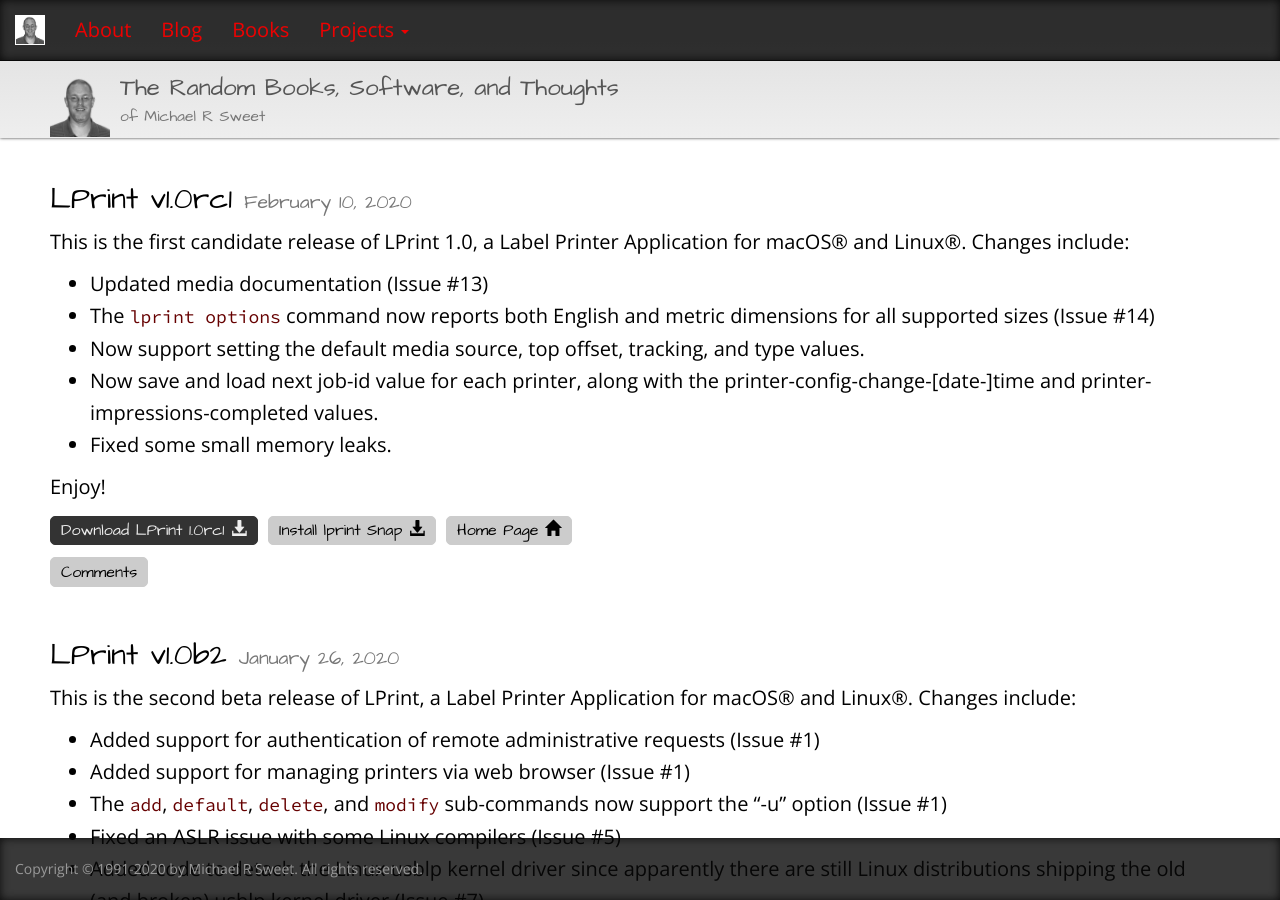
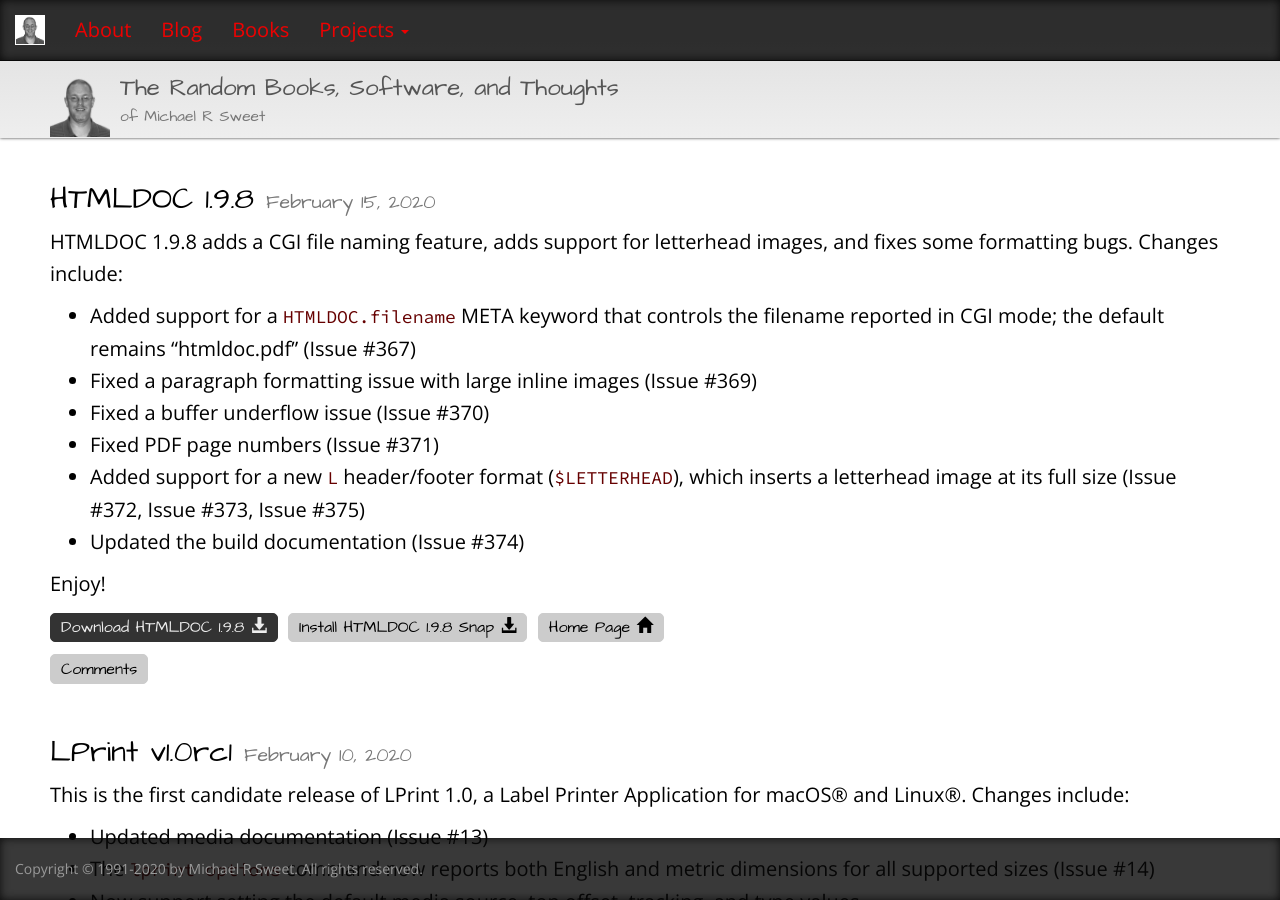
Before and after one commit to michaelrsweet/michaelrsweet.github.com, a Jekyll site: the page built from index.html, in a window 1280 px wide and 900 px high. Built offline with Jekyll 4.4.1, drawn with Linux system fonts in a browser that asks for light colours; some of the changed text lies outside the part shown.

Commit message:
HTMLDOC 1.9.8 release.

```diff
--- /dev/null
+++ b/_posts/2020-02-15-htmldoc-1.9.8.md
@@ -0,0 +1,28 @@
+---
+title: HTMLDOC 1.9.8
+category: htmldoc
+layout: post
+permalink: /blog/:year-:month-:day-:title.html
+excerpt_separator: <!--more-->
+comments: true
+commentform: true
+---
+
+HTMLDOC 1.9.8 adds a CGI file naming feature, adds support for letterhead
+images, and fixes some formatting bugs. Changes include:
+
+- Added support for a `HTMLDOC.filename` META keyword that controls the filename
+  reported in CGI mode; the default remains "htmldoc.pdf" (Issue #367)
+- Fixed a paragraph formatting issue with large inline images (Issue #369)
+- Fixed a buffer underflow issue (Issue #370)
+- Fixed PDF page numbers (Issue #371)
+- Added support for a new `L` header/footer format (`$LETTERHEAD`), which
+  inserts a letterhead image at its full size (Issue #372, Issue #373,
+  Issue #375)
+- Updated the build documentation (Issue #374)
+
+Enjoy!
+
+<a class="btn btn-primary" href="https://github.com/michaelrsweet/htmldoc/releases/tag/v1.9.8">Download HTMLDOC 1.9.8 <span class="glyphicon glyphicon-download-alt" aria-hidden="true"></span></a>
+<a class="btn btn-default" href="https://snapcraft.io/htmldoc">Install HTMLDOC 1.9.8 Snap <span class="glyphicon glyphicon-download-alt" aria-hidden="true"></span></a>
+<a class="btn btn-default" href="/htmldoc/index.html">Home Page <span class="glyphicon glyphicon-home" aria-hidden="true"></span></a>
--- a/htmldoc/htmldoc.html
+++ b/htmldoc/htmldoc.html
@@ -1,5 +1,5 @@
 ---
-title: HTMLDOC 1.9.7 Users Manual
+title: HTMLDOC 1.9.8 Users Manual
 subtitle: HTML Conversion Software
 author: Michael R Sweet
 copyright: Copyright © 1997-2019 by Michael R Sweet
@@ -92,56 +92,57 @@
 <li><a HREF="#3_2_36">--jpeg[=quality]</a></li>
 <li><a HREF="#3_2_37">--landscape</a></li>
 <li><a HREF="#3_2_38">--left margin</a></li>
-<li><a HREF="#3_2_39">--linkcolor color</a></li>
-<li><a HREF="#3_2_40">--links</a></li>
-<li><a HREF="#3_2_41">--linkstyle style</a></li>
-<li><a HREF="#3_2_42">--logoimage filename</a></li>
-<li><a HREF="#3_2_43">--no-compression</a></li>
-<li><a HREF="#3_2_44">--no-duplex</a></li>
-<li><a HREF="#3_2_45">--no-embedfonts</a></li>
-<li><a HREF="#3_2_46">--no-encryption</a></li>
-<li><a HREF="#3_2_47">--no-jpeg</a></li>
-<li><a HREF="#3_2_48">--no-links</a></li>
-<li><a HREF="#3_2_49">--no-localfiles</a></li>
-<li><a HREF="#3_2_50">--no-numbered</a></li>
-<li><a HREF="#3_2_51">--no-pscommands</a></li>
-<li><a HREF="#3_2_52">--no-strict</a></li>
-<li><a HREF="#3_2_53">--no-title</a></li>
-<li><a HREF="#3_2_54">--no-toc</a></li>
-<li><a HREF="#3_2_55">--no-xrxcomments</a></li>
-<li><a HREF="#3_2_56">--numbered</a></li>
-<li><a HREF="#3_2_57">--nup pages</a></li>
-<li><a HREF="#3_2_58">--outdir directory</a></li>
-<li><a HREF="#3_2_59">--outfile filename</a></li>
-<li><a HREF="#3_2_60">--owner-password password</a></li>
-<li><a HREF="#3_2_61">--pageduration seconds</a></li>
-<li><a HREF="#3_2_62">--pageeffect effect</a></li>
-<li><a HREF="#3_2_63">--pagelayout layout</a></li>
-<li><a HREF="#3_2_64">--pagemode mode</a></li>
-<li><a HREF="#3_2_65">--path dir1;dir2;dir3;...;dirN</a></li>
-<li><a HREF="#3_2_66">--permissions permission[,permission,...]</a></li>
-<li><a HREF="#3_2_67">--portrait</a></li>
-<li><a HREF="#3_2_68">--pscommands</a></li>
-<li><a HREF="#3_2_69">--quiet</a></li>
-<li><a HREF="#3_2_70">--referer url</a></li>
-<li><a HREF="#3_2_71">--right margin</a></li>
-<li><a HREF="#3_2_72">--size size</a></li>
-<li><a HREF="#3_2_73">--strict</a></li>
-<li><a HREF="#3_2_74">--textcolor color</a></li>
-<li><a HREF="#3_2_75">--textfont typeface</a></li>
-<li><a HREF="#3_2_76">--title</a></li>
-<li><a HREF="#3_2_77">--titlefile filename</a></li>
-<li><a HREF="#3_2_78">--titleimage filename</a></li>
-<li><a HREF="#3_2_79">--tocfooter lcr</a></li>
-<li><a HREF="#3_2_80">--tocheader lcr</a></li>
-<li><a HREF="#3_2_81">--toclevels levels</a></li>
-<li><a HREF="#3_2_82">--toctitle string</a></li>
-<li><a HREF="#3_2_83">--top margin</a></li>
-<li><a HREF="#3_2_84">--user-password password</a></li>
-<li><a HREF="#3_2_85">--verbose</a></li>
-<li><a HREF="#3_2_86">--version</a></li>
-<li><a HREF="#3_2_87">--webpage</a></li>
-<li><a HREF="#3_2_88">--xrxcomments</a></li>
+<li><a HREF="#3_2_39">--letterhead filename</a></li>
+<li><a HREF="#3_2_40">--linkcolor color</a></li>
+<li><a HREF="#3_2_41">--links</a></li>
+<li><a HREF="#3_2_42">--linkstyle style</a></li>
+<li><a HREF="#3_2_43">--logoimage filename</a></li>
+<li><a HREF="#3_2_44">--no-compression</a></li>
+<li><a HREF="#3_2_45">--no-duplex</a></li>
+<li><a HREF="#3_2_46">--no-embedfonts</a></li>
+<li><a HREF="#3_2_47">--no-encryption</a></li>
+<li><a HREF="#3_2_48">--no-jpeg</a></li>
+<li><a HREF="#3_2_49">--no-links</a></li>
+<li><a HREF="#3_2_50">--no-localfiles</a></li>
+<li><a HREF="#3_2_51">--no-numbered</a></li>
+<li><a HREF="#3_2_52">--no-pscommands</a></li>
+<li><a HREF="#3_2_53">--no-strict</a></li>
+<li><a HREF="#3_2_54">--no-title</a></li>
+<li><a HREF="#3_2_55">--no-toc</a></li>
+<li><a HREF="#3_2_56">--no-xrxcomments</a></li>
+<li><a HREF="#3_2_57">--numbered</a></li>
+<li><a HREF="#3_2_58">--nup pages</a></li>
+<li><a HREF="#3_2_59">--outdir directory</a></li>
+<li><a HREF="#3_2_60">--outfile filename</a></li>
+<li><a HREF="#3_2_61">--owner-password password</a></li>
+<li><a HREF="#3_2_62">--pageduration seconds</a></li>
+<li><a HREF="#3_2_63">--pageeffect effect</a></li>
+<li><a HREF="#3_2_64">--pagelayout layout</a></li>
+<li><a HREF="#3_2_65">--pagemode mode</a></li>
+<li><a HREF="#3_2_66">--path dir1;dir2;dir3;...;dirN</a></li>
+<li><a HREF="#3_2_67">--permissions permission[,permission,...]</a></li>
+<li><a HREF="#3_2_68">--portrait</a></li>
+<li><a HREF="#3_2_69">--pscommands</a></li>
+<li><a HREF="#3_2_70">--quiet</a></li>
+<li><a HREF="#3_2_71">--referer url</a></li>
+<li><a HREF="#3_2_72">--right margin</a></li>
+<li><a HREF="#3_2_73">--size size</a></li>
+<li><a HREF="#3_2_74">--strict</a></li>
+<li><a HREF="#3_2_75">--textcolor color</a></li>
+<li><a HREF="#3_2_76">--textfont typeface</a></li>
+<li><a HREF="#3_2_77">--title</a></li>
+<li><a HREF="#3_2_78">--titlefile filename</a></li>
+<li><a HREF="#3_2_79">--titleimage filename</a></li>
+<li><a HREF="#3_2_80">--tocfooter lcr</a></li>
+<li><a HREF="#3_2_81">--tocheader lcr</a></li>
+<li><a HREF="#3_2_82">--toclevels levels</a></li>
+<li><a HREF="#3_2_83">--toctitle string</a></li>
+<li><a HREF="#3_2_84">--top margin</a></li>
+<li><a HREF="#3_2_85">--user-password password</a></li>
+<li><a HREF="#3_2_86">--verbose</a></li>
+<li><a HREF="#3_2_87">--version</a></li>
+<li><a HREF="#3_2_88">--webpage</a></li>
+<li><a HREF="#3_2_89">--xrxcomments</a></li>
 </ul>
 </li>
 <li><a HREF="#3_3">Environment Variables</a>
@@ -258,7 +259,7 @@
  freely used and exported under current US laws, other countries may
  restrict your use and possession of this code and software.</p>
 <h2><a NAME="1_4">Legal Stuff</a></h2>
-<p>HTMLDOC is copyright &copy; 1997-2019 by Michael R Sweet. See <a href="#LICENSE">
+<p>HTMLDOC is copyright &copy; 1997-2020 by Michael R Sweet. See <a href="#LICENSE">
 Appendix A - License Agreement</a> for the terms of use. This software
  is based in part on the work of the Independent JPEG Group and FLTK
  project.</p>
@@ -1076,6 +1077,9 @@
  numerals (I, II, III, ...)</td></tr>
 <tr><td ALIGN="CENTER">l</td><td>A lowercase &quot;l&quot; indicates that the
  field should contain the logo image.</td></tr>
+<tr><td ALIGN="CENTER">l</td><td>An uppercase &quot;L&quot; indicates that the
+ field should contain the logo image as a letterhead (shown at full
+ size).</td></tr>
 <tr><td ALIGN="CENTER">t</td><td>A lowercase &quot;t&quot; indicates that the
  field should contain the document title.</td></tr>
 <tr><td ALIGN="CENTER">T</td><td>An uppercase &quot;T&quot; indicates that the
@@ -1219,21 +1223,31 @@
  units are points (1 point = 1/72nd inch); the suffixes &quot;in&quot;, &quot;cm&quot;, and
  &quot;mm&quot; specify inches, centimeters, and millimeters, respectively.</p>
 <p>This option is only available when generating PostScript or PDF
- files.</p>
-<h3><a NAME="3_2_39">--linkcolor color</a></h3>
+ files.
+<!-- NEED 5in -->
+</p>
+<h3><a NAME="3_2_39">--letterhead filename</a></h3>
+<p>The <code>--letterhead</code> option specifies the letterhead image
+ for the page headers and footers for PostScript and PDF files. The
+ supported formats are BMP, GIF, JPEG, and PNG.</p>
+<blockquote><b>Note:</b> You need to use the <code>--header</code>
+ and/or <code>--footer</code> options with the <code>L</code> parameter
+ or use the corresponding HTML page comments to display the logo image
+ in the header or footer.</blockquote>
+<h3><a NAME="3_2_40">--linkcolor color</a></h3>
 <p>The <code>--linkcolor</code> option specifies the color of links in
  EPUB, HTML. and PDF output. The color can be specified by name or as a
  6-digit hexadecimal number of the form <code>#RRGGBB</code>.</p>
-<h3><a NAME="3_2_40">--links</a></h3>
+<h3><a NAME="3_2_41">--links</a></h3>
 <p>The <code>--links</code> option specifies that PDF output should
  contain hyperlinks.</p>
-<h3><a NAME="3_2_41">--linkstyle style</a></h3>
+<h3><a NAME="3_2_42">--linkstyle style</a></h3>
 <p>The <code>--linkstyle</code> option specifies the style of links in
  EPUB, HTML, and PDF output. The style can be &quot;plain&quot; for no decoration
  or &quot;underline&quot; to underline links.
 <!-- NEED 5in -->
 </p>
-<h3><a NAME="3_2_42">--logoimage filename</a></h3>
+<h3><a NAME="3_2_43">--logoimage filename</a></h3>
 <p>The <code>--logoimage</code> option specifies the logo image for the
  HTML navigation bar and page headers and footers for PostScript and PDF
  files. The supported formats are BMP, GIF, JPEG, and PNG.</p>
@@ -1241,77 +1255,77 @@
  and/or <code>--footer</code> options with the <code>l</code> parameter
  or use the corresponding HTML page comments to display the logo image
  in the header or footer.</blockquote>
-<h3><a NAME="3_2_43">--no-compression</a></h3>
+<h3><a NAME="3_2_44">--no-compression</a></h3>
 <p>The <code>--no-compression</code> option specifies that Flate
  compression should not be performed on the output files.</p>
-<h3><a NAME="3_2_44">--no-duplex</a></h3>
+<h3><a NAME="3_2_45">--no-duplex</a></h3>
 <p>The <code>--no-duplex</code> option specifies that the output should
  be formatted for one sided printing.</p>
 <p>This option is only available when generating PostScript or PDF
  files. Use the <code>--pscommands</code> option to generate PostScript
  duplex mode commands.</p>
-<h3><a NAME="3_2_45">--no-embedfonts</a></h3>
+<h3><a NAME="3_2_46">--no-embedfonts</a></h3>
 <p>The <code>--no-embedfonts</code> option specifies that fonts should
  not be embedded in PostScript and PDF output.</p>
-<h3><a NAME="3_2_46">--no-encryption</a></h3>
+<h3><a NAME="3_2_47">--no-encryption</a></h3>
 <p>The <code>--no-encryption</code> option specifies that no
  encryption/security features should be enabled in PDF output.</p>
 <p>This option is only available when generating PDF files.</p>
-<h3><a NAME="3_2_47">--no-jpeg</a></h3>
+<h3><a NAME="3_2_48">--no-jpeg</a></h3>
 <p>The <code>--no-jpeg</code> option specifies that JPEG compression
  should not be performed on large images.</p>
-<h3><a NAME="3_2_48">--no-links</a></h3>
+<h3><a NAME="3_2_49">--no-links</a></h3>
 <p>The <code>--no-links</code> option specifies that PDF output should
  not contain hyperlinks.</p>
-<h3><a NAME="3_2_49">--no-localfiles</a></h3>
+<h3><a NAME="3_2_50">--no-localfiles</a></h3>
 <p>The <code>--no-localfiles</code> option disables access to local
  files on the system. This option should be used when providing remote
  document conversion services.</p>
-<h3><a NAME="3_2_50">--no-numbered</a></h3>
+<h3><a NAME="3_2_51">--no-numbered</a></h3>
 <p>The <code>--no-numbered</code> option specifies that headings should
  not be numbered.</p>
-<h3><a NAME="3_2_51">--no-pscommands</a></h3>
+<h3><a NAME="3_2_52">--no-pscommands</a></h3>
 <p>The <code>--no-pscommands</code> option specifies that PostScript
  device commands should not be written to the output files.</p>
-<h3><a NAME="3_2_52">--no-strict</a></h3>
+<h3><a NAME="3_2_53">--no-strict</a></h3>
 <p>The <code>--no-strict</code> option turns off strict HTML conformance
  checking.</p>
-<h3><a NAME="3_2_53">--no-title</a></h3>
+<h3><a NAME="3_2_54">--no-title</a></h3>
 <p>The <code>--no-title</code> option specifies that the title page
  should not be generated.</p>
-<h3><a NAME="3_2_54">--no-toc</a></h3>
+<h3><a NAME="3_2_55">--no-toc</a></h3>
 <p>The <code>--no-toc</code> option specifies that the table-of-contents
  pages should not be generated.</p>
-<h3><a NAME="3_2_55">--no-xrxcomments</a></h3>
+<h3><a NAME="3_2_56">--no-xrxcomments</a></h3>
 <p>The <code>--no-xrxcomments</code> option specifies that Xerox
  PostScript job comments should not be written to the output files.</p>
 <p>This option is only available when generating PostScript files.</p>
-<h3><a NAME="3_2_56">--numbered</a></h3>
+<h3><a NAME="3_2_57">--numbered</a></h3>
 <p>The <code>--numbered</code> option specifies that headings should be
  numbered.</p>
-<h3><a NAME="3_2_57">--nup pages</a></h3>
+<h3><a NAME="3_2_58">--nup pages</a></h3>
 <p>The <code>--nup</code> option sets the number of pages that are
  placed on each output page. Valid values for the <code>pages</code>
  parameter are 1, 2, 4, 6, 9, and 16.</p>
-<h3><a NAME="3_2_58">--outdir directory</a></h3>
+<h3><a NAME="3_2_59">--outdir directory</a></h3>
 <p>The <code>--outdir</code> option specifies an output directory for
  the document files.</p>
 <p>This option is not compatible with the PDF output format.</p>
-<h3><a NAME="3_2_59">--outfile filename</a></h3>
+<h3><a NAME="3_2_60">--outfile filename</a></h3>
 <p>The <code>--outfile</code> option specifies an output file for the
  document.</p>
-<h3><a NAME="3_2_60">--owner-password password</a></h3>
+<h3><a NAME="3_2_61">--owner-password password</a></h3>
 <p>The <code>--owner-password</code> option specifies the owner password
  for a PDF file. If not specified or the empty string (&quot;&quot;), a random
  password is generated.</p>
 <p>This option is only available when generating PDF files.</p>
-<h3><a NAME="3_2_61">--pageduration seconds</a></h3>
+<h3><a NAME="3_2_62">--pageduration seconds</a></h3>
 <p>The <code>--pageduration</code> option specifies the number of
  seconds that each page will be displayed in the document.</p>
 <p>This option is only available when generating PDF files.
 <!-- NEED 8in -->
 </p>
-<h3><a NAME="3_2_62">--pageeffect effect</a></h3>
+<h3><a NAME="3_2_63">--pageeffect effect</a></h3>
 <p>The <code>--pageeffect</code> option specifies the page effect to use
  in PDF files. The <code>effect</code> parameter can be one of the
  following:</p>
@@ -1340,7 +1354,7 @@
 <p>This option is only available when generating PDF files.
 <!-- NEED 4in -->
 </p>
-<h3><a NAME="3_2_63">--pagelayout layout</a></h3>
+<h3><a NAME="3_2_64">--pagelayout layout</a></h3>
 <p>The <code>--pagelayout</code> option specifies the initial page
  layout in the PDF viewer. The <code>layout</code> parameter can be one
  of the following:</p>
@@ -1358,7 +1372,7 @@
 <p>This option is only available when generating PDF files.
 <!-- NEED 4in -->
 </p>
-<h3><a NAME="3_2_64">--pagemode mode</a></h3>
+<h3><a NAME="3_2_65">--pagemode mode</a></h3>
 <p>The <code>--pagemode</code> option specifies the initial viewing mode
  in the PDF viewer. The <code>mode</code> parameter can be one of the
  following:</p>
@@ -1374,7 +1388,7 @@
 </table>
 </center>
 <p>This option is only available when generating PDF files.</p>
-<h3><a NAME="3_2_65">--path dir1;dir2;dir3;...;dirN</a></h3>
+<h3><a NAME="3_2_66">--path dir1;dir2;dir3;...;dirN</a></h3>
 <p>The <code>--path</code> option specifies a search path for files that
  are loaded by HTMLDOC. It is usually used to get images that use
  absolute server paths to load.</p>
@@ -1387,7 +1401,7 @@
 </pre>
 
 <!-- NEED 5in -->
-<h3><a NAME="3_2_66">--permissions permission[,permission,...]</a></h3>
+<h3><a NAME="3_2_67">--permissions permission[,permission,...]</a></h3>
 <p>The <code>--permissions</code> option specifies the document
  permissions. The available permission parameters are listed below:</p>
 <center>
@@ -1416,30 +1430,30 @@
 <kbd>--permissions no-print,no-copy --encryption</kbd>
 </pre>
 <p>This option is only available when generating PDF files.</p>
-<h3><a NAME="3_2_67">--portrait</a></h3>
+<h3><a NAME="3_2_68">--portrait</a></h3>
 <p>The <code>--portrait</code> option specifies that the output should
  be in portrait orientation (short edge on top).</p>
 <p>This option is only available when generating PostScript or PDF
  files.</p>
-<h3><a NAME="3_2_68">--pscommands</a></h3>
+<h3><a NAME="3_2_69">--pscommands</a></h3>
 <p>The <code>--pscommands</code> option specifies that PostScript device
  commands should be written to the output files.</p>
 <p>This option is only available when generating Level 2 and Level 3
  PostScript files.</p>
-<h3><a NAME="3_2_69">--quiet</a></h3>
+<h3><a NAME="3_2_70">--quiet</a></h3>
 <p>The <code>--quiet</code> option prevents error messages from being
  sent to stderr.</p>
-<h3><a NAME="3_2_70">--referer url</a></h3>
+<h3><a NAME="3_2_71">--referer url</a></h3>
 <p>The <code>--referer</code> option sets the URL that is passed in the <code>
 Referer:</code> field of HTTP requests.</p>
-<h3><a NAME="3_2_71">--right margin</a></h3>
+<h3><a NAME="3_2_72">--right margin</a></h3>
 <p>The <code>--right</code> option specifies the right margin. The
  default units are points (1 point = 1/72nd inch); the suffixes &quot;in&quot;,
  &quot;cm&quot;, and &quot;mm&quot; specify inches, centimeters, and millimeters,
  respectively.</p>
 <p>This option is only available when generating PostScript or PDF
  files.</p>
-<h3><a NAME="3_2_72">--size size</a></h3>
+<h3><a NAME="3_2_73">--size size</a></h3>
 <p>The <code>--size</code> option specifies the page size. The <code>
 size</code> parameter can be one of the following standard sizes:</p>
 <center>
@@ -1456,18 +1470,18 @@
 <p>This option is only available when generating PostScript or PDF
  files. Use the <code>--pscommands</code> option to generate PostScript
  page size commands.</p>
-<h3><a NAME="3_2_73">--strict</a></h3>
+<h3><a NAME="3_2_74">--strict</a></h3>
 <p>The <code>--strict</code> option turns on strict HTML conformance
  checking. When enabled, HTML elements that are improperly nested and
  dangling close elements will produce error messages.</p>
-<h3><a NAME="3_2_74">--textcolor color</a></h3>
+<h3><a NAME="3_2_75">--textcolor color</a></h3>
 <p>The <code>--textcolor</code> option specifies the default text color
  for all pages in the document. The color can be specified by a standard
  HTML color name or as a 6-digit hexadecimal number of the form <code>
 #RRGGBB</code>.
 <!-- NEED 4in -->
 </p>
-<h3><a NAME="3_2_75">--textfont typeface</a></h3>
+<h3><a NAME="3_2_76">--textfont typeface</a></h3>
 <p>The <code>--textfont</code> options sets the typeface that is used
  for text in the document. The <code>typeface</code> parameter can be
  one of the following:</p>
@@ -1483,16 +1497,16 @@
 <tr><td>Times</td><td>Times</td></tr>
 </table>
 </center>
-<h3><a NAME="3_2_76">--title</a></h3>
+<h3><a NAME="3_2_77">--title</a></h3>
 <p>The <code>--title</code> option specifies that a title page should be
  generated.</p>
-<h3><a NAME="3_2_77">--titlefile filename</a></h3>
+<h3><a NAME="3_2_78">--titlefile filename</a></h3>
 <p>The <code>--titlefile</code> option specifies a HTML or Markdown file
  to use for the title page.</p>
-<h3><a NAME="3_2_78">--titleimage filename</a></h3>
+<h3><a NAME="3_2_79">--titleimage filename</a></h3>
 <p>The <code>--titleimage</code> option specifies the title image for
  the title page. The supported formats are BMP, GIF, JPEG, and PNG.</p>
-<h3><a NAME="3_2_79">--tocfooter lcr</a></h3>
+<h3><a NAME="3_2_80">--tocfooter lcr</a></h3>
 <p>The <code>--tocfooter</code> option specifies the contents of the
  table-of-contents footer. The <code>lcr</code> parameter is a
  three-character string representing the left, center, and right footer
@@ -1500,7 +1514,7 @@
  the list of formatting characters.</p>
 <p>Setting the TOC footer to &quot;<code>...</code>&quot; disables the TOC footer
  entirely.</p>
-<h3><a NAME="3_2_80">--tocheader lcr</a></h3>
+<h3><a NAME="3_2_81">--tocheader lcr</a></h3>
 <p>The <code>--tocheader</code> option specifies the contents of the
  table-of-contents header. The <code>lcr</code> parameter is a
  three-character string representing the left, center, and right header
@@ -1508,39 +1522,39 @@
  the list of formatting characters.</p>
 <p>Setting the TOC header to &quot;<code>...</code>&quot; disables the TOC header
  entirely.</p>
-<h3><a NAME="3_2_81">--toclevels levels</a></h3>
+<h3><a NAME="3_2_82">--toclevels levels</a></h3>
 <p>The <code>--toclevels</code> options specifies the number of heading
  levels to include in the table-of-contents pages. The <code>levels</code>
  parameter is a number from 1 to 6.</p>
-<h3><a NAME="3_2_82">--toctitle string</a></h3>
+<h3><a NAME="3_2_83">--toctitle string</a></h3>
 <p>The <code>--toctitle</code> options specifies the string to display
  at the top of the table-of-contents; the default string is &quot;Table of
  Contents&quot;.</p>
-<h3><a NAME="3_2_83">--top margin</a></h3>
+<h3><a NAME="3_2_84">--top margin</a></h3>
 <p>The <code>--top</code> option specifies the top margin. The default
  units are points (1 point = 1/72nd inch); the suffixes &quot;in&quot;, &quot;cm&quot;, and
  &quot;mm&quot; specify inches, centimeters, and millimeters, respectively.</p>
 <p>This option is only available when generating PostScript or PDF
  files.</p>
-<h3><a NAME="3_2_84">--user-password password</a></h3>
+<h3><a NAME="3_2_85">--user-password password</a></h3>
 <p>The <code>--user-password</code> option specifies the user password
  for a PDF file. If not specified or the empty string (&quot;&quot;), no password
  will be required to view the document.</p>
 <p>This option is only available when generating PDF files.</p>
-<h3><a NAME="3_2_85">--verbose</a></h3>
+<h3><a NAME="3_2_86">--verbose</a></h3>
 <p>The <code>--verbose</code> option specifies that progress information
  should be sent/displayed to the standard error file.</p>
-<h3><a NAME="3_2_86">--version</a></h3>
+<h3><a NAME="3_2_87">--version</a></h3>
 <p>The <code>--version</code> option displays the HTMLDOC version
  number.</p>
-<h3><a NAME="3_2_87">--webpage</a></h3>
+<h3><a NAME="3_2_88">--webpage</a></h3>
 <p>The <code>--webpage</code> option specifies that the input files
  comprise a web page (or site) and that no title page or
  table-of-contents should be generated. HTMLDOC will insert a page break
  between each input file.</p>
 <p>This option is only available when generating PostScript or PDF
  files.</p>
-<h3><a NAME="3_2_88">--xrxcomments</a></h3>
+<h3><a NAME="3_2_89">--xrxcomments</a></h3>
 <p>The <code>--xrxcomments</code> option specifies that Xerox PostScript
  job comments should be written to the output files.</p>
 <p>This option is only available when generating PostScript files.
@@ -2009,6 +2023,11 @@
  string will be ignored.
 <!-- NEED 1in -->
 </dd>
+<dt><code>$LETTERHEAD</code></dt>
+<dd>Inserts the logo image as a letterhead with no down-scaling; all
+ other text in the string will be ignored.
+<!-- NEED 1in -->
+</dd>
 <dt><code>$LOGOIMAGE</code></dt>
 <dd>Inserts the logo image; all other text in the string will be
  ignored.
@@ -2173,6 +2192,8 @@
 <dd>Specifies the document number.</dd>
 <dt><code>&lt;META NAME=&quot;GENERATOR&quot; CONTENT=&quot;...&quot;</code></dt>
 <dd>Specifies the application that generated the HTML file.</dd>
+<dt><code>&lt;META NAME=&quot;HTMLDOC.filename&quot; CONTENT=&quot;...&quot;</code></dt>
+<dd>Specifies the filename that is reported in CGI mode.</dd>
 <dt><code>&lt;META NAME=&quot;KEYWORDS&quot; CONTENT=&quot;...&quot;</code></dt>
 <dd>Specifies document search keywords.</dd>
 <dt><code>&lt;META NAME=&quot;SUBJECT&quot; CONTENT=&quot;...&quot;</code></dt>
```
Also changed, not shown: 2 other files.
